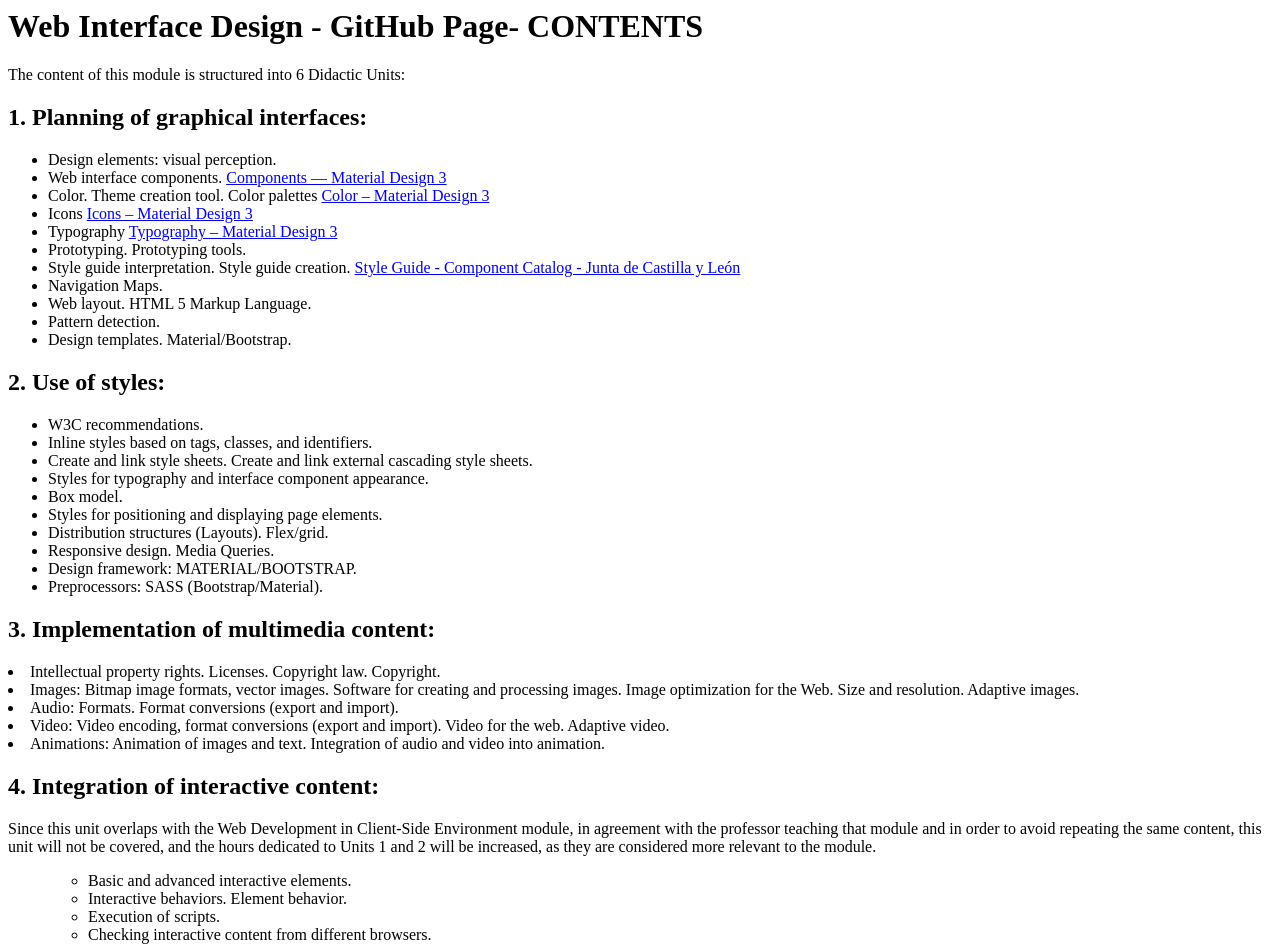
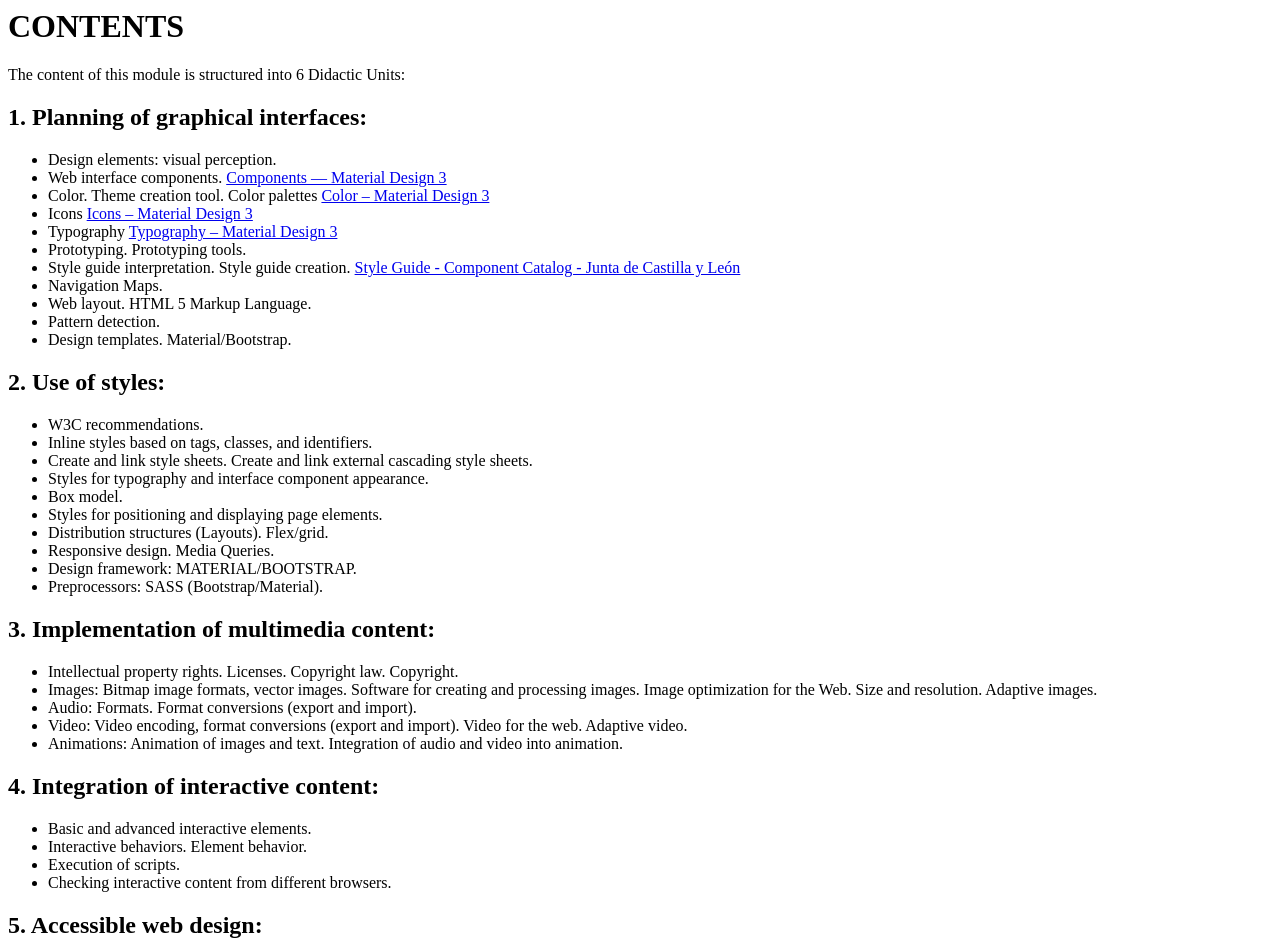
Before and after one commit to NoahGerald/NoahGerald, a plain HTML site: page index.html in a window 1280 px wide. Shown: the top 952 px of the page. Drawn offline with Linux system fonts and the light colour scheme.

Commit message:
Update index.html

```diff
--- a/index.html
+++ b/index.html
@@ -1,4 +1,5 @@
-<h1>Web Interface Design - GitHub Page- CONTENTS</h1>
+<h1>CONTENTS</h1>
+
 <p>The content of this module is structured into 6 Didactic Units:</p>
 
 <h2>1. Planning of graphical interfaces:</h2>
@@ -15,6 +16,7 @@
   <li>Pattern detection.</li>
   <li>Design templates. Material/Bootstrap.</li>
 </ul>
+
 <h2>2. Use of styles:</h2>
 <ul>
   <li>W3C recommendations.</li>
@@ -30,7 +32,7 @@
 </ul>
 
 <h2>3. Implementation of multimedia content:</h2>
-
+<ul>
   <li>Intellectual property rights. Licenses. Copyright law. Copyright.</li>
   <li>Images: Bitmap image formats, vector images. Software for creating and processing images. Image optimization for the Web. Size and resolution. Adaptive images.</li>
   <li>Audio: Formats. Format conversions (export and import).</li>
@@ -39,8 +41,6 @@
 </ul>
 
 <h2>4. Integration of interactive content:</h2>
-<p>Since this unit overlaps with the Web Development in Client-Side Environment module, in agreement with the professor teaching that module and in order to avoid repeating the same content, this unit will not be covered, and the hours dedicated to Units 1 and 2 will be increased, as they are considered more relevant to the module.</p>
-<ul>
 <ul>
   <li>Basic and advanced interactive elements.</li>
   <li>Interactive behaviors. Element behavior.</li>
```
